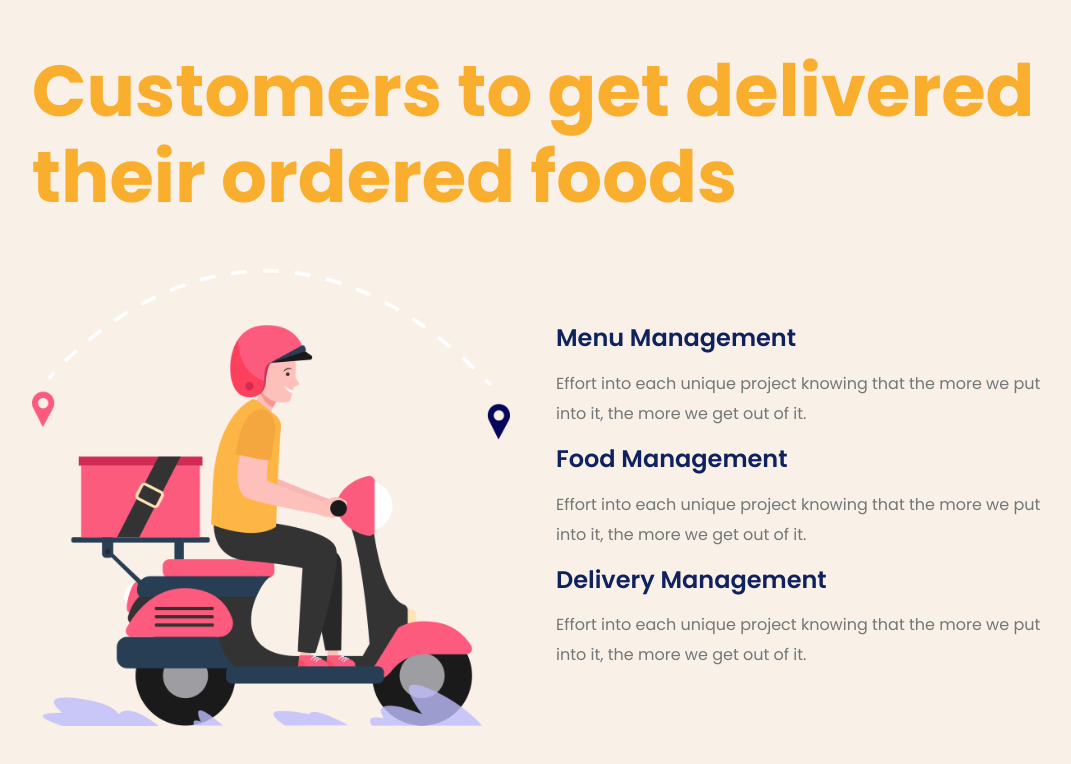
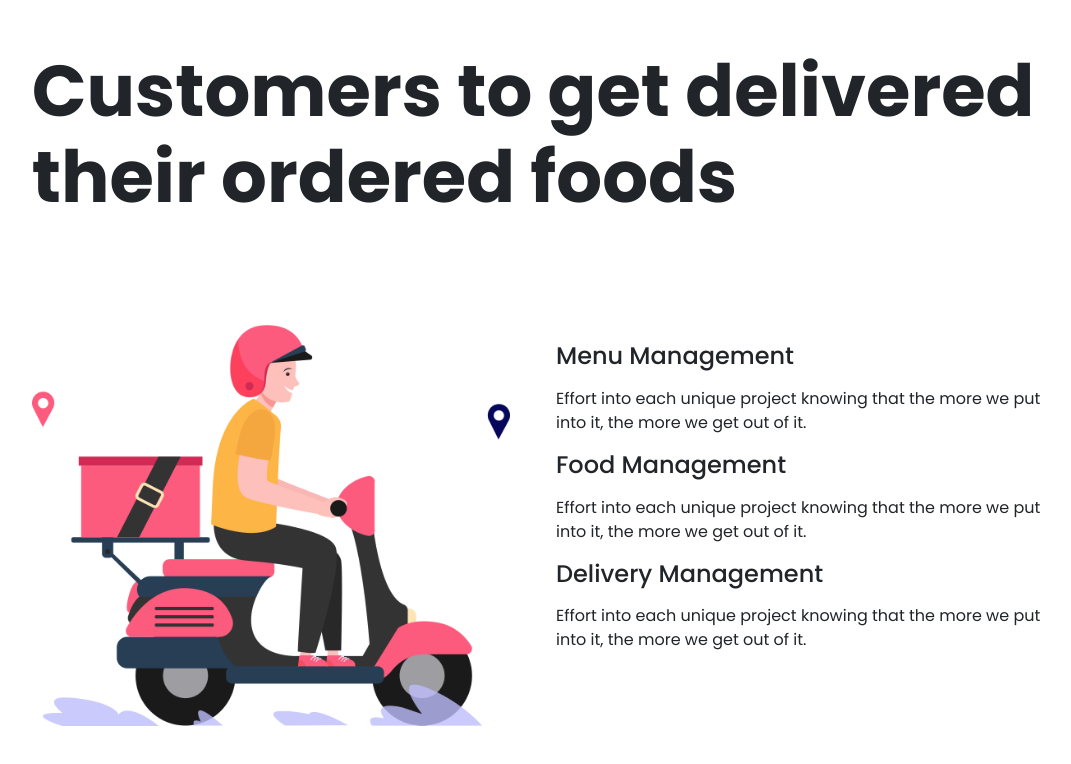
Before and after one commit to mreskini/FoodApp, a React (Create React App) app: page / in a window 1280 px wide. Shown: the top 764 px of the page, without its empty margins (99-1170 px from the left). Built offline with nearby package versions, Linux system fonts and the light colour scheme.

Commit message:
added some new style for the general.scss file thing

```diff
--- /dev/null
+++ b/src/assets/css/general.css
@@ -0,0 +1,27 @@
+.theme-orange-color {
+  color: var(--theme-orange-color) !important;
+}
+
+.theme-title-color {
+  color: var(--theme-title-color) !important;
+}
+
+.theme-content-color {
+  color: var(--theme-content-color) !important;
+}
+
+.delivery-boy-section-bg {
+  background-color: #F9F0E8 !important;
+}
+
+.font-weight-600 {
+  font-weight: 600 !important;
+}
+
+.font-weight-400 {
+  font-weight: 400 !important;
+}
+
+.line-height-30 {
+  line-height: 30px !important;
+}
--- a/src/assets/scss/general.scss
+++ b/src/assets/scss/general.scss
@@ -0,0 +1,27 @@
+.theme-orange-color{
+    color: var(--theme-orange-color) !important;
+}
+
+.theme-title-color{
+    color: var(--theme-title-color) !important;
+}
+
+.theme-content-color{
+    color: var(--theme-content-color) !important;
+}
+
+.delivery-boy-section-bg{
+    background-color: #F9F0E8 !important;
+}
+
+.font-weight-600{
+    font-weight: 600 !important;
+}
+
+.font-weight-400{
+    font-weight: 400 !important;
+}
+
+.line-height-30{
+    line-height: 30px !important;
+}
--- a/src/index.css
+++ b/src/index.css
@@ -7,31 +7,3 @@
 *{
     font-family: "Poppins", Sans-serif;
 }
-
-.theme-orange-color{
-    color: var(--theme-orange-color) !important;
-}
-
-.theme-title-color{
-    color: var(--theme-title-color) !important;
-}
-
-.theme-content-color{
-    color: var(--theme-content-color) !important;
-}
-
-.delivery-boy-section-bg{
-    background-color: #F9F0E8 !important;
-}
-
-.font-weight-600{
-    font-weight: 600 !important;
-}
-
-.font-weight-400{
-    font-weight: 400 !important;
-}
-
-.line-height-30{
-    line-height: 30px !important;
-}
```
